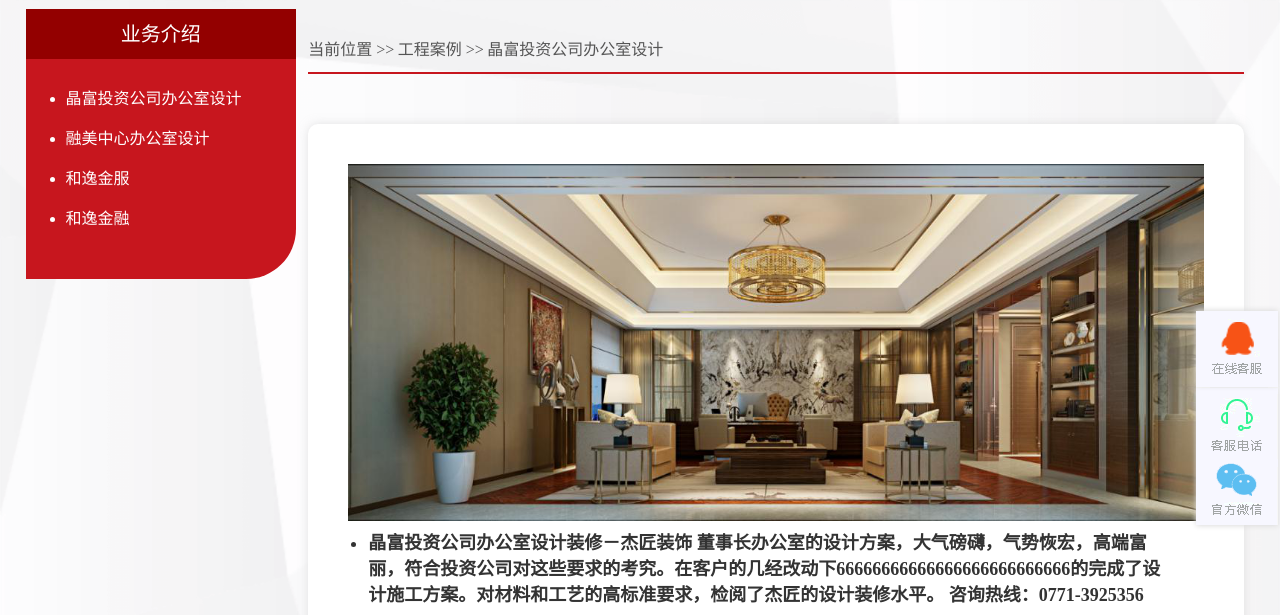
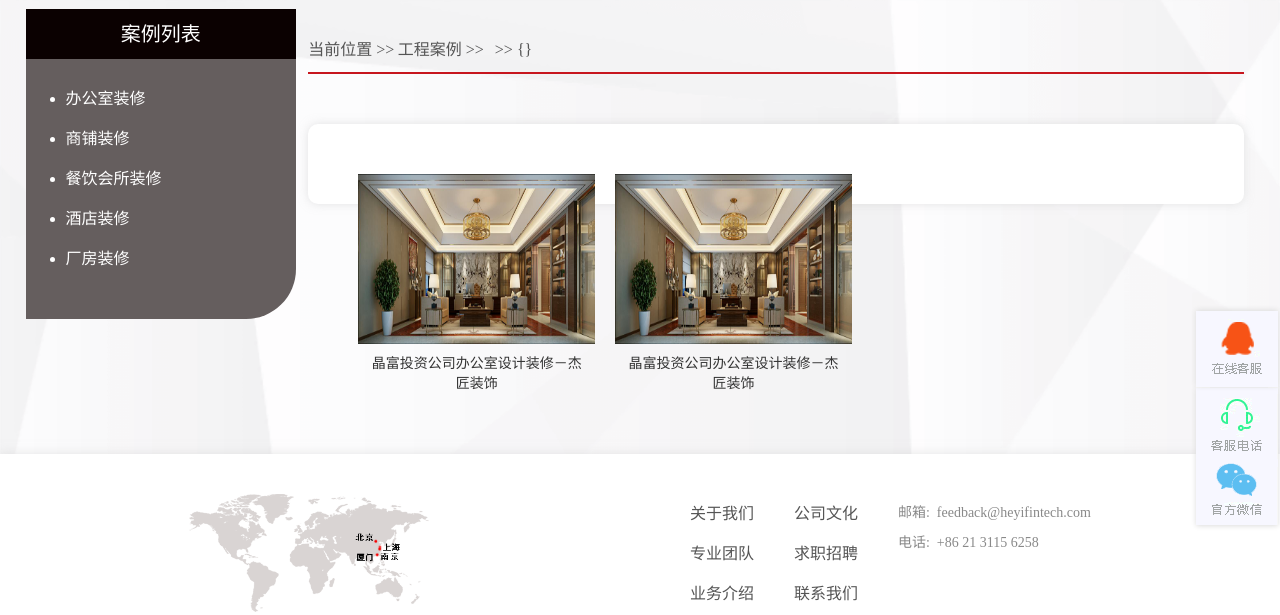
Before and after one commit to a20086115/zxgs, a website: page static/product.html in a window 1280 px wide. Shown: the part 133-748 px from the top of the page. Drawn offline with nearby package versions, Linux system fonts and the light colour scheme.

Commit message:
案例中心

```diff
--- a/static/css/page.css
+++ b/static/css/page.css
@@ -68,7 +68,7 @@ section{
 .box-left{
 	width: 22%;
 	padding-bottom: 40px;
-	background-color: #c7161e;
+	background-color: #655e5e;
 	float: left;
 	display: inline-block;
 	border-radius: 0px 0px 50px;
@@ -81,7 +81,7 @@ section{
 	top: -20px;
 	width: 100%;
 	height: 50px;
-	background-color: #930000;
+	background-color: #0b0101;
 }
 
 .box-left h3{
--- /dev/null
+++ b/static/js/demo.js
@@ -0,0 +1,85 @@
+var arrs = [
+    {
+      text: "办公室装修",
+      isSubShow:false,
+      desc: "创意办公室装修设计能更好的将整个办公空间利用起来。根据实际的项目特切合实际的规划功能区域，打造独树一帜的空间风格。既能呈现空间使用率性又能凸显重要区域的独特性，真正做到空间为人服务。南宁装修公司找杰匠装饰！",
+      children: ["金融企业", "科技企业", "医疗企业", "贸易企业", "事业单位", "教育机构"],
+    },
+    {
+      text: "商铺装修",
+      isSubShow:false,
+      desc: "创意办公室装修设计能更好的将整个办公空间利用起来。根据实际的项目特切合实际的规划功能区域，打造独树一帜的空间风格。既能呈现空间使用率性又能凸显重要区域的独特性，真正做到空间为人服务。南宁装修公司找杰匠装饰！",
+      children: ["服装店", "甜品店", "奶茶店", "美容店", "咖啡店", "连锁快餐店"]
+    },
+    {
+      text: "餐饮会所装修",
+      isSubShow:false,
+      desc: "创意办公室装修设计能更好的将整个办公空间利用起来。根据实际的项目特切合实际的规划功能区域，打造独树一帜的空间风格。既能呈现空间使用率性又能凸显重要区域的独特性，真正做到空间为人服务。南宁装修公司找杰匠装饰！",
+      children: ["KTV", "酒吧", "主题餐厅", "洗浴中心", "网咖", "健身会所"]
+    },
+    {
+      text: "酒店装修",
+      isSubShow:false,
+      desc: "创意办公室装修设计能更好的将整个办公空间利用起来。根据实际的项目特切合实际的规划功能区域，打造独树一帜的空间风格。既能呈现空间使用率性又能凸显重要区域的独特性，真正做到空间为人服务。南宁装修公司找杰匠装饰！",
+      children: ["快捷酒店", "星级酒店", "度假酒店", "民宿"]
+    },
+    {
+      text: "厂房装修",
+      isSubShow:false,
+      desc: "创意办公室装修设计能更好的将整个办公空间利用起来。根据实际的项目特切合实际的规划功能区域，打造独树一帜的空间风格。既能呈现空间使用率性又能凸显重要区域的独特性，真正做到空间为人服务。南宁装修公司找杰匠装饰！",
+      children: ["工业厂房", "医药厂房", "食品厂房"]
+    }
+  ]
+
+var demos = [
+    {
+        type1: "办公室装修",
+        type2: "金融企业",
+        title: "晶富投资公司办公室设计装修－杰匠装饰",
+        content:[
+            {
+                img: "item1_1.png",
+                desc:`晶富投资公司办公室设计装修－杰匠装饰
+                董事长办公室的设计方案，大气磅礴，气势恢宏，高端富丽，符合投资公司对这些要求的考究。在客户的几经改动下66666666666666666666666666的完成了设计施工方案。对材料和工艺的高标准要求，检阅了杰匠的设计装修水平。
+                咨询热线：0771-3925356`
+            },
+            {
+                img: "item1_1.png",
+                desc:`晶富投资公司办公室设计装修－杰匠装饰
+                董事长办公室的设计方案，大气磅礴，气势恢宏，高端富丽，符合投资公司对这些要求的考究。在客户的几经改动下66666666666666666666666666的完成了设计施工方案。对材料和工艺的高标准要求，检阅了杰匠的设计装修水平。
+                咨询热线：0771-3925356`
+            },
+            {
+                img: "item1_1.png",
+                desc:`晶富投资公司办公室设计装修－杰匠装饰
+                董事长办公室的设计方案，大气磅礴，气势恢宏，高端富丽，符合投资公司对这些要求的考究。在客户的几经改动下66666666666666666666666666的完成了设计施工方案。对材料和工艺的高标准要求，检阅了杰匠的设计装修水平。
+                咨询热线：0771-3925356`
+            }
+        ]
+    },
+    {
+        type1: "办公室装修",
+        type2: "金融企业",
+        title: "晶富投资公司办公室设计装修－杰匠装饰",
+        content:[
+            {
+                img: "item1_1.png",
+                desc:`晶富投资公司办公室设计装修－杰匠装饰
+                董事长办公室的设计方案，大气磅礴，气势恢宏，高端富丽，符合投资公司对这些要求的考究。在客户的几经改动下66666666666666666666666666的完成了设计施工方案。对材料和工艺的高标准要求，检阅了杰匠的设计装修水平。
+                咨询热线：0771-3925356`
+            },
+            {
+                img: "item1_1.png",
+                desc:`晶富投资公司办公室设计装修－杰匠装饰
+                董事长办公室的设计方案，大气磅礴，气势恢宏，高端富丽，符合投资公司对这些要求的考究。在客户的几经改动下66666666666666666666666666的完成了设计施工方案。对材料和工艺的高标准要求，检阅了杰匠的设计装修水平。
+                咨询热线：0771-3925356`
+            },
+            {
+                img: "item1_1.png",
+                desc:`晶富投资公司办公室设计装修－杰匠装饰
+                董事长办公室的设计方案，大气磅礴，气势恢宏，高端富丽，符合投资公司对这些要求的考究。在客户的几经改动下66666666666666666666666666的完成了设计施工方案。对材料和工艺的高标准要求，检阅了杰匠的设计装修水平。
+                咨询热线：0771-3925356`
+            }
+        ]
+    }
+]
--- a/static/product.html
+++ b/static/product.html
@@ -26,15 +26,8 @@
     <!-- Favicons网站图标 -->
     <link rel="shortcut icon" href="img/favicon.ico"/>
     <link rel="bookmark" href="img/favicon.ico" type="image/x-icon"/>
-    <script>
-      var items = [
-
-
-
-
-
-      ]
-    </script>
+    <script src="./js/demo.js"></script>
+    <script src="https://cdn.jsdelivr.net/npm/vue"></script>
   </head>
   <body>
     <!-- 移动端导航 -->
@@ -114,62 +107,51 @@
     </div>
     <!-- section -->
     <section>
-    <div class="box clearfix">
+    <div id="app" class="box clearfix">
       <div class="box-left">
         <div class="title">
-          <h3>业务介绍</h3>
+          <h3>案例列表</h3>
         </div>
-        <ul>
-          <li><a href="product.html">晶富投资公司办公室设计</a></li>
-          <li><a href="product-2.html">融美中心办公室设计</a></li>
-          <li><a href="product-3.html">和逸金服</a></li>
-		      <li><a href="product-4.html">和逸金融</a></li>
+        <div  class="asideBox">
+            <aside>
+              <ul class="asideMenu">
+                <li v-for="(item,index) in menuList">
+                  <div class="oneMenu" @click="showToggle(item,index)">
+                    <span>{{item.text}}</span>
+                  </div>
+                  <ul v-show="item.text == currentParent">
+                    <li v-for="subItem in item.children">
+                      <div class="oneMenuChild" @click="clickChild(subItem)">{{subItem}}</div>
+                    </li>
                   </ul>
+                </li>
+              </ul>
+            </aside>
+          </div>
       </div>
       <div class="box-right">
         <div class="box-right-top">
           <ul>
             <li>当前位置&nbsp>></li>
-            <li>工程案例&nbsp>></li>
-            <li>晶富投资公司办公室设计</li>
+            <li>工程案例&nbsp>> </li>
+            <li>{{currentParent}}</li>
+            <li><span v-if="currentChild">&nbsp>> </span>{{currentChild}}</li>
+            <li><span v-if="currentItem.title">&nbsp>> </span>{{currentItem.title}}</li>
           </ul>
         </div>
-        <div class="box-right-mid">
+        <div class="box-right-mid" v-if="currentItem.title">
             <!-- 第一段 -->
-          <img style="margin:0 auto;width:100%;height:auto" src="./images/item1_1.png" alt="晶富投资公司办公室设计">
-          <ul>
-            <li style="margin: 10px 10px 10px 0;font-size:18px;font-weight:bold;">
-                晶富投资公司办公室设计装修－杰匠装饰
-                董事长办公室的设计方案，大气磅礴，气势恢宏，高端富丽，符合投资公司对这些要求的考究。在客户的几经改动下66666666666666666666666666的完成了设计施工方案。对材料和工艺的高标准要求，检阅了杰匠的设计装修水平。
-                咨询热线：0771-3925356
-            </li>
-          </ul>
+          <div v-for="(item,index) in currentItem.content">
+              <img style="margin:0 auto;width:100%;height:auto" :src="'./images/' + item.img" alt="{{currentItem.title}}">
+              <div style="margin:10px;font-size:20px;">&nbsp&nbsp&nbsp&nbsp&nbsp&nbsp{{item.desc}}</div>
+          </div>
 
-
-          <!-- 第一段 -->
-          <img style="margin:0 auto;width:100%;height:auto" src="./images/item1_2.png" alt="晶富投资公司办公室设计">
-
-          <ul>
-            <li style="margin: 10px 10px 10px 0;font-size:18px;font-weight:bold;">
-                副总裁办公室装修按照董事长要求，设计构思要求和董事长大致相同，这也体现家族规模公司的强大，通透的落地飘窗和素色窗帘搭配，协调优雅。
-            </li>
-          </ul>
-          <!-- 第一段 -->
-          <img style="margin:0 auto;width:100%;height:auto" src="./images/item1_3.png" alt="晶富投资公司办公室设计">
-
-          <ul>
-            <li style="margin: 10px 10px 10px 0;font-size:18px;font-weight:bold;">
-                公司高层会议室装修，整体协调高端，配色于暖色，墙面山水画浓墨重彩，感官视觉呈现很好。
-            </li>
-          </ul>
-
-
-          <ul>
-            <li style="margin: 10px 10px 10px 0;font-size:18px;font-weight:bold;">
-                广西杰匠装饰，以诚信为宗旨，巧妙的设计构思，精良的施工工艺，优质的质保服务。坚持以客户为中心，为客户提供满意的装修服务。了解更多有关办公室装修，商业空间装修，高端办公室装修，投资办公室装修，各种装修资讯可以登录广西杰匠装饰官网www.jiejiangzs.com或直接拨打热线0771-3925356我们期待您的来电。
-                主营业务：办公室装修，商场装修，餐饮店装修，会所装修，酒店宾馆装修，学校装修，幼儿园装修，厂房装修
-            </li>
-          </ul>
+          <p style="margin: 10px;font-size:18px;font-weight:bold;">
+              &nbsp&nbsp&nbsp&nbsp&nbsp&nbsp广西杰匠装饰，以诚信为宗旨，巧妙的设计构思，精良的施工工艺，优质的质保服务。坚持以客户为中心，为客户提供满意的装修服务。了解更多有关办公室装修，商业空间装修，高端办公室装修，投资办公室装修，各种装修资讯可以直接拨打热线0771-3925356,我们期待您的来电。
+          </p>
+          <P style="margin: 10px;font-size:18px;font-weight:bold;">
+              &nbsp&nbsp&nbsp&nbsp&nbsp&nbsp主营业务：办公室装修，商场装修，餐饮店装修，会所装修，酒店宾馆装修，学校装修，幼儿园装修，厂房装修
+          </P>
 
           <div class="box-weixin clearfix">
             <div class="wixin-fa">
@@ -186,7 +168,17 @@
               <p class="phone">Q&nbspQ： &nbsp 3292757596</p>
             </div>
           </div>
+        </div>
 
+        <div class="box-right-mid" v-else>
+          <div v-for="(item,index) in demos" @click="clickItem(item)" style="width:30%;float:left;padding:10px;">
+              <div class="wixin-fa">
+                <img :src="'./images/' + item.content[0].img" :alt="item.title" style="width:100%;height:170px;">
+                <p style="text-align:center;margin:10px;">
+                 {{item.title}}
+                </p>
+              </div>
+          </div>
         </div>
       </div>
     </div>
@@ -232,5 +224,54 @@
     <script src="js/bootstrap.min.js"></script>
     <!-- 脚本加载 -->
     <script src="js/main.js"></script>
+
+    <script>
+      var app4 = new Vue({
+        el: '#app',
+        data: {
+          menuList:arrs,
+          demos:demos,
+          currentParent:"",
+          currentChild:"",
+          currentItem: null,
+
+        },
+        methods:{
+          // 点击展开折叠菜单事件
+          showToggle:function(item,ind){
+            this.currentParent = item.text
+            this.currentChild = ""
+          },
+          getUrlParam:function(name){
+            var reg=new RegExp('(^|&)'+name+'=([^&]*)(&|$)');
+            var result=window.location.search.substr(1).match(reg);
+            return result ? decodeURIComponent(result[2]):null;
+          },
+          clickChild: function(child){
+            this.currentChild = child;
+          },
+          clickItem: function(item){
+              this.currentItem = item;
+          }
+        },
+        watch: {
+          currentParent: function (n,o) {
+            this.currentItem = {};
+            this.currentChild = {};
+          },
+          currentChild: function (n,o) {
+            this.currentItem = {};
+          }
+
+        },
+        mounted:function(){
+              console.log(this.getUrlParam("type1"))
+              console.log(this.getUrlParam("type2"))
+              this.currentParent = this.getUrlParam("type1");
+              this.currentChild = this.getUrlParam("type2");
+        },
+
+    })
+    </script>
   </body>
 </html>
```
Lines whose indentation alone changed are shown as unchanged.
